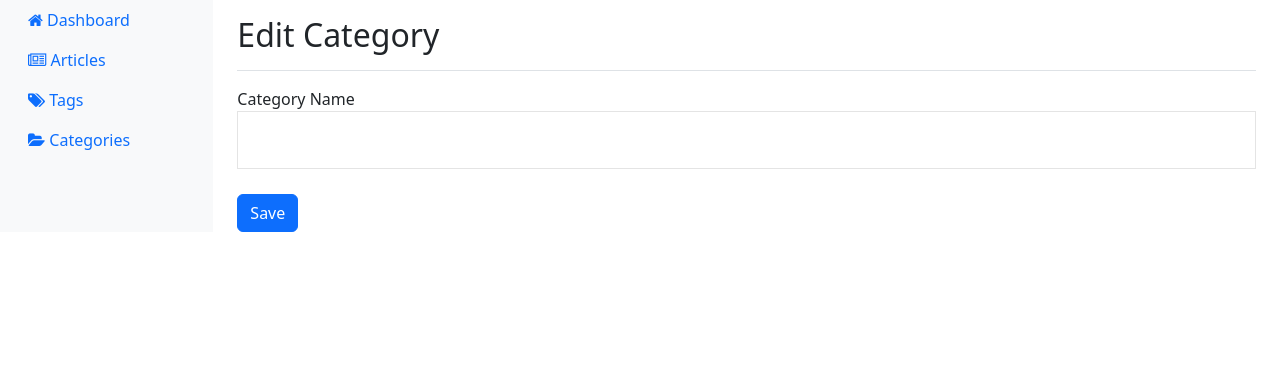
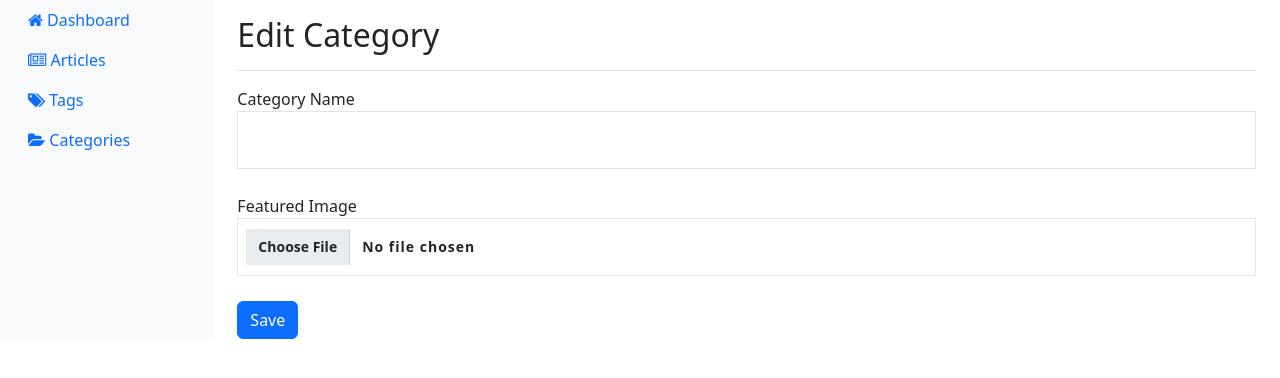
Before and after one commit to gaciksasa/gacikaleksandar, a PHP site: page /gacikaleksandar/edit_category.php?id=1 in a window 1280 px wide. Shown: the top 378 px of the page. Run offline with PHP 8.4, Linux system fonts and the light colour scheme; the visitor is signed in with stand-in values (Sample User, id 1); data that the repository does not hold is empty.

Commit message:
adding category featured img to header

```diff
--- a/edit_category.php
+++ b/edit_category.php
@@ -12,6 +12,14 @@ $id = $_GET['id'];
 
 if ($_SERVER['REQUEST_METHOD'] == 'POST') {
     $name = $_POST['name'];
+    $featured_image = '';
+
+    // Handle file upload
+    if (isset($_FILES['featured_image']) && $_FILES['featured_image']['error'] == UPLOAD_ERR_OK) {
+        $upload_dir = 'uploads/';
+        $featured_image = $upload_dir . basename($_FILES['featured_image']['name']);
+        move_uploaded_file($_FILES['featured_image']['tmp_name'], $featured_image);
+    }
 
     // Connect to the database
     $conn = new mysqli(DB_HOST, DB_USER, DB_PASS, DB_NAME);
@@ -22,9 +30,16 @@ if ($_SERVER['REQUEST_METHOD'] == 'POST') {
     }
 
     // Update category
-    $sql = "UPDATE categories SET name = ? WHERE id = ?";
-    $stmt = $conn->prepare($sql);
-    $stmt->bind_param("si", $name, $id);
+    if ($featured_image) {
+        $sql = "UPDATE categories SET name = ?, featured_image = ? WHERE id = ?";
+        $stmt = $conn->prepare($sql);
+        $stmt->bind_param("ssi", $name, $featured_image, $id);
+    } else {
+        $sql = "UPDATE categories SET name = ? WHERE id = ?";
+        $stmt = $conn->prepare($sql);
+        $stmt->bind_param("si", $name, $id);
+    }
+
     $stmt->execute();
     $stmt->close();
 
@@ -41,11 +56,11 @@ if ($_SERVER['REQUEST_METHOD'] == 'POST') {
         die("Connection failed: " . $conn->connect_error);
     }
 
-    $sql = "SELECT name FROM categories WHERE id = ?";
+    $sql = "SELECT name, featured_image FROM categories WHERE id = ?";
     $stmt = $conn->prepare($sql);
     $stmt->bind_param("i", $id);
     $stmt->execute();
-    $stmt->bind_result($name);
+    $stmt->bind_result($name, $featured_image);
     $stmt->fetch();
     $stmt->close();
 
@@ -77,10 +92,17 @@ if ($_SERVER['REQUEST_METHOD'] == 'POST') {
                 <div class="d-flex justify-content-between flex-wrap flex-md-nowrap align-items-center pt-3 pb-2 mb-3 border-bottom">
                     <h1 class="h2">Edit Category</h1>
                 </div>
-                <form method="post">
+                <form method="post" enctype="multipart/form-data">
                     <div class="form-group">
                         <label for="name">Category Name</label>
                         <input type="text" class="form-control" id="name" name="name" value="<?php echo htmlspecialchars($name); ?>" required>
+                    </div>
+                    <div class="form-group">
+                        <label for="featured_image">Featured Image</label>
+                        <input type="file" class="form-control" id="featured_image" name="featured_image" accept="image/*">
+                        <?php if ($featured_image): ?>
+                            <img src="<?php echo htmlspecialchars($featured_image); ?>" alt="Current Featured Image" style="max-width: 100px; margin-top: 10px;">
+                        <?php endif; ?>
                     </div>
                     <button type="submit" class="btn btn-primary">Save</button>
                 </form>
```
Also changed, not shown: add_category.php (+15 -3 lines), categories.php (+9 -1 lines), category.php (+5 -4 lines), uploads/DSC02594_1.jpg (added), uploads/gacik-aleksandar (1).jpg (added).
